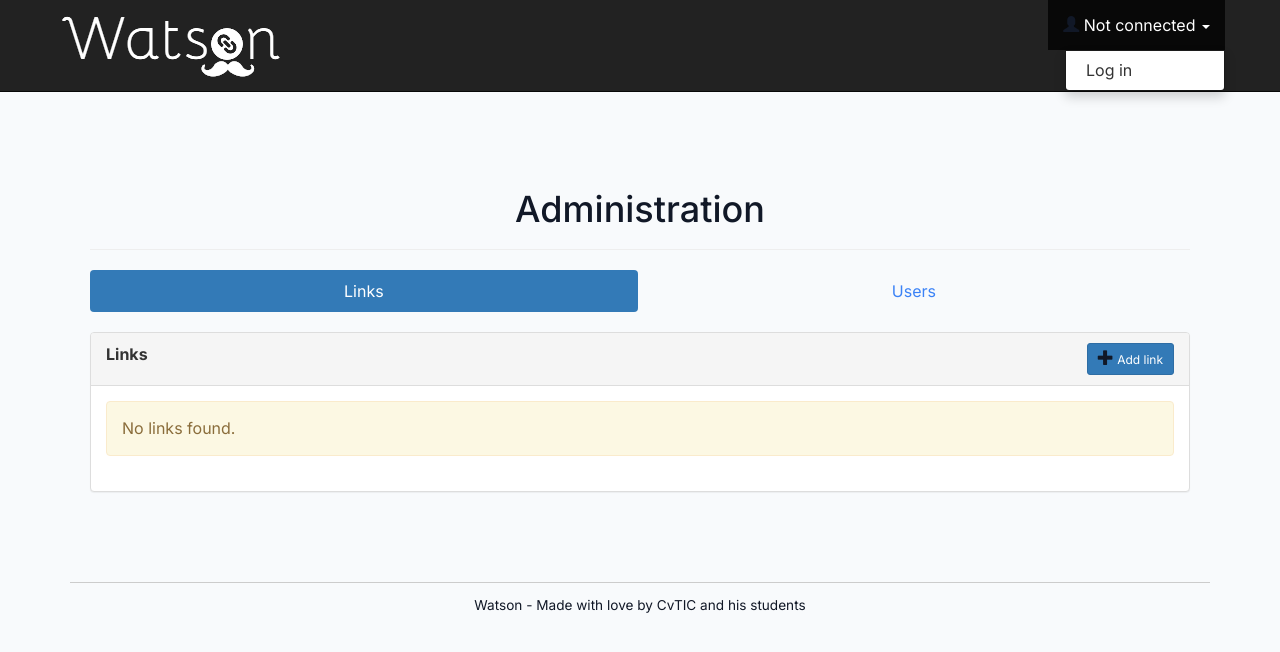
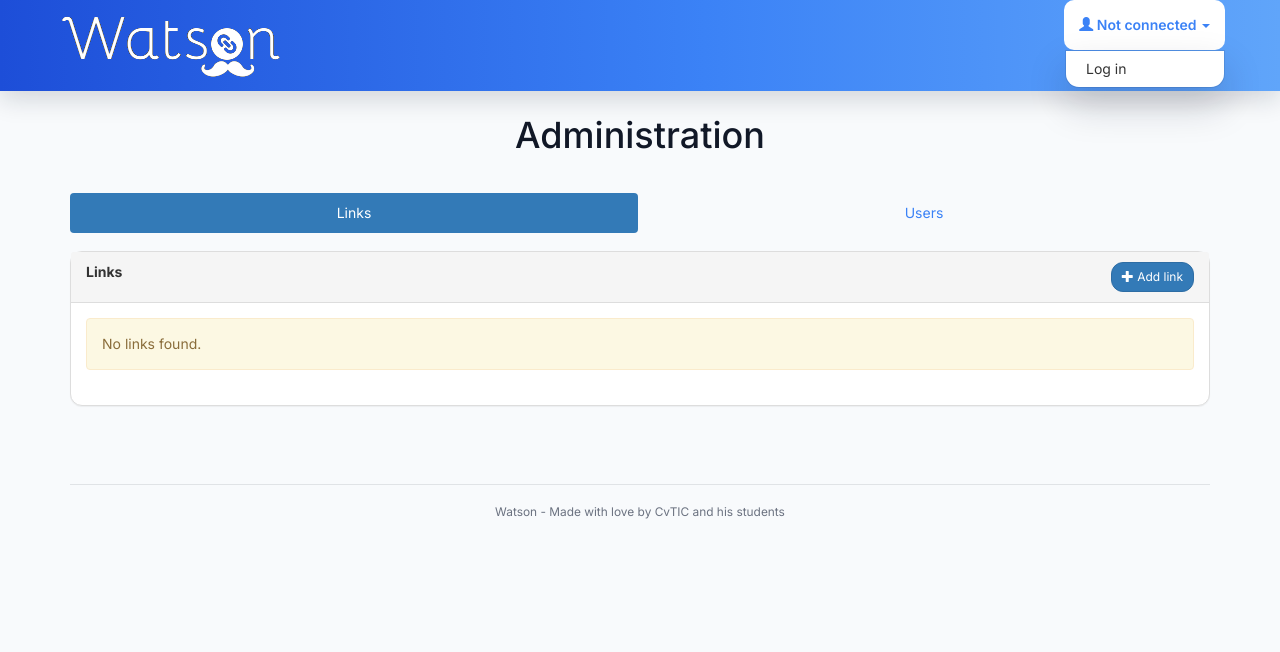
Before and after one commit to Nathan-Part/UEL313-Groupe7-S3, a PHP site: template views/admin.html.twig in a window 1280 px wide, after a click on "Not connected". Shown: the top 652 px of the page. Run offline with PHP 8.4, Linux system fonts and the light colour scheme; the template is opened without the code that fills it, so the values that code supplies are empty; some libraries are stand-ins or nearby versions.

Commit message:
refont css : nouvelle couleur principal + nouvelle police ajout css : Amélioration visuelle de la navbar redesgn card redesign tag legere modification back office

```diff
--- a/web/css/style.css
+++ b/web/css/style.css
@@ -1,93 +1,76 @@
 @import url('https://fonts.googleapis.com/css2?family=Inter:wght@300;400;500;600;700&display=swap');
 
 :root {
-    --color-primary: #3B82F6;
-    --color-dark: #1E293B;
-    --color-background: #F8FAFC;
-    --color-card: #FFFFFF;
-    --text-default: #111827;
+    --primary: #3B82F6;
+    --primaryH: #2563EB;
+    --dark: #1E293B;
+    --bg: #F8FAFC;
+    --text: #111827;
+    --muted: #6B7280;
+    --border: rgba(15, 23, 42, .10);
+    --shadow: 0 10px 26px rgba(15, 23, 42, .12);
 }
 
 body {
-    padding-top: 100px;
-    font-family: 'Inter', sans-serif;
-    background-color: var(--color-background);
-    color: var(--text-default);
-    font-size: 16px;
-    margin: 0;
-}
-
-p,
-li,
-a,
-span {
-    color: var(--text-default);
-    font-size: 16px;
+    padding-top: 70px;
+    font-family: Inter, system-ui, -apple-system, "Segoe UI", Roboto, Arial, sans-serif;
+    background: var(--bg);
+    color: var(--text);
 }
 
 a {
-    text-decoration: none;
-    color: var(--color-primary);
+    color: var(--primary);
+    text-decoration: none
 }
 
 a:hover {
-    opacity: 0.85;
+    color: var(--primaryH);
+    text-decoration: none
 }
 
 #content {
-    max-width: 1100px;
-    margin: 40px auto 60px;
-    padding-top: 10px;
-    padding-bottom: 10px;
+    padding: 26px 0
 }
 
-#content .row .col-md-4 {
-    background-color: var(--color-card);
-    border-radius: 8px;
-    box-shadow: 0 2px 6px rgba(15, 23, 42, 0.08);
-    margin-bottom: 20px;
-    padding: 18px 20px;
+.page-header {
+    border-bottom: 0;
+    margin: 10px 0 18px
 }
 
-#content .row .col-md-4 h2 {
-    margin-top: 0;
-    margin-bottom: 10px;
-    font-size: 1.4rem;
-    font-weight: 600;
+.navbar-inverse {
+    background: linear-gradient(90deg, #1D4ED8 0%, var(--primary) 55%, #60A5FA 100%);
+    border: none;
+    box-shadow: 0 8px 24px rgba(15, 23, 42, .16);
 }
 
-.linkTitle {
-    color: var(--color-primary);
+.navbar-inverse .navbar-brand,
+.navbar-inverse .navbar-nav>li>a {
+    color: rgba(255, 255, 255, .96);
+    font-weight: 600
 }
 
-.linkTitle:hover,
-.linkTitle:focus {
-    text-decoration: underline;
+.navbar-inverse .navbar-nav>li>a:hover,
+.navbar-inverse .navbar-nav>li>a:focus {
+    background: rgba(255, 255, 255, .14);
+    border-radius: 10px
 }
 
-#content .row .col-md-4 p {
-    color: #4B5563;
-    margin-bottom: 8px;
+.navbar-inverse .navbar-nav>.active>a,
+.navbar-inverse .navbar-nav>.active>a:hover {
+    background: rgba(255, 255, 255, .18);
+    border-radius: 10px;
+    color: #fff
 }
 
-#content .row .col-md-4 em {
-    display: block;
-    font-size: 0.85rem;
-    color: #6B7280;
-    margin-top: 4px;
-    font-style: normal;
+.navbar-inverse .dropdown-menu {
+    border: 1px solid var(--border);
+    border-radius: 14px;
+    box-shadow: 0 18px 38px rgba(15, 23, 42, .18);
 }
 
-#content .row .col-md-4>a[target="_blank"] {
-    display: inline-block;
-    margin-top: 4px;
-    font-weight: 500;
-}
-
-#content .row .col-md-4 a+em+a,
-#content .row .col-md-4 em+a {
-    margin-right: 6px;
-    font-size: 0.85rem;
+.navbar-inverse .dropdown-menu>li>a:hover {
+    background: #EFF6FF;
+    color: var(--primaryH)
 }
 
 #logo {
@@ -100,24 +83,83 @@ a:hover {
     background: url("../images/logo.png") no-repeat center center;
 }
 
-.footer {
-    border-top: 1px solid #ccc;
-    padding-top: 10px;
-    text-align: center;
-    margin-top: 30px;
+.panel,
+.btn,
+.form-control {
+    border-radius: 12px
 }
 
-.articleTitle:hover,
-.articleTitle:focus {
-    text-decoration: none;
+.link-card {
+    border: 1px solid var(--border);
+    box-shadow: 0 2px 10px rgba(15, 23, 42, .08);
+    overflow: hidden;
+    transition: transform .14s ease, box-shadow .14s ease;
 }
 
-.adminTable {
-    margin-top: 20px;
-    margin-bottom: 20px;
+.link-card:hover {
+    transform: translateY(-2px);
+    box-shadow: var(--shadow)
 }
 
-#errorPanel {
-    padding-top: 30px;
-    padding-bottom: 10px;
+.link-card .panel-heading {
+    background: #fff;
+    border-bottom: 1px solid var(--border)
 }
+
+.link-card .panel-title a {
+    color: var(--dark)
+}
+
+.link-card .panel-title a:hover {
+    color: var(--primaryH)
+}
+
+.link-card .panel-footer {
+    background: #fff;
+    border-top: 1px solid var(--border)
+}
+
+.tag-pill {
+    display: inline-block;
+    margin: 0 6px 6px 0;
+    padding: .35em .75em;
+    border-radius: 999px;
+    background: rgba(59, 130, 246, .14);
+    border: 1px solid rgba(59, 130, 246, .22);
+    color: #1D4ED8;
+    font-weight: 600;
+}
+
+.tag-pill:hover {
+    background: rgba(59, 130, 246, .20);
+    color: var(--primaryH)
+}
+
+.adminTable .table {
+    margin: 0
+}
+
+.adminTable .table>thead>tr>th {
+    background: #F1F5F9;
+    border-bottom: 1px solid var(--border)
+}
+
+.adminTable td:last-child {
+    white-space: nowrap
+}
+
+.footer {
+    margin-top: 32px;
+    padding: 16px 0;
+    border-top: 1px solid var(--border);
+    color: var(--muted);
+}
+
+/* override bootstrap */
+
+.navbar-inverse .navbar-nav>.open>a,
+.navbar-inverse .navbar-nav>.open>a:focus,
+.navbar-inverse .navbar-nav>.open>a:hover {
+    background: #ffffff;
+    color: var(--primary)
+}
```
